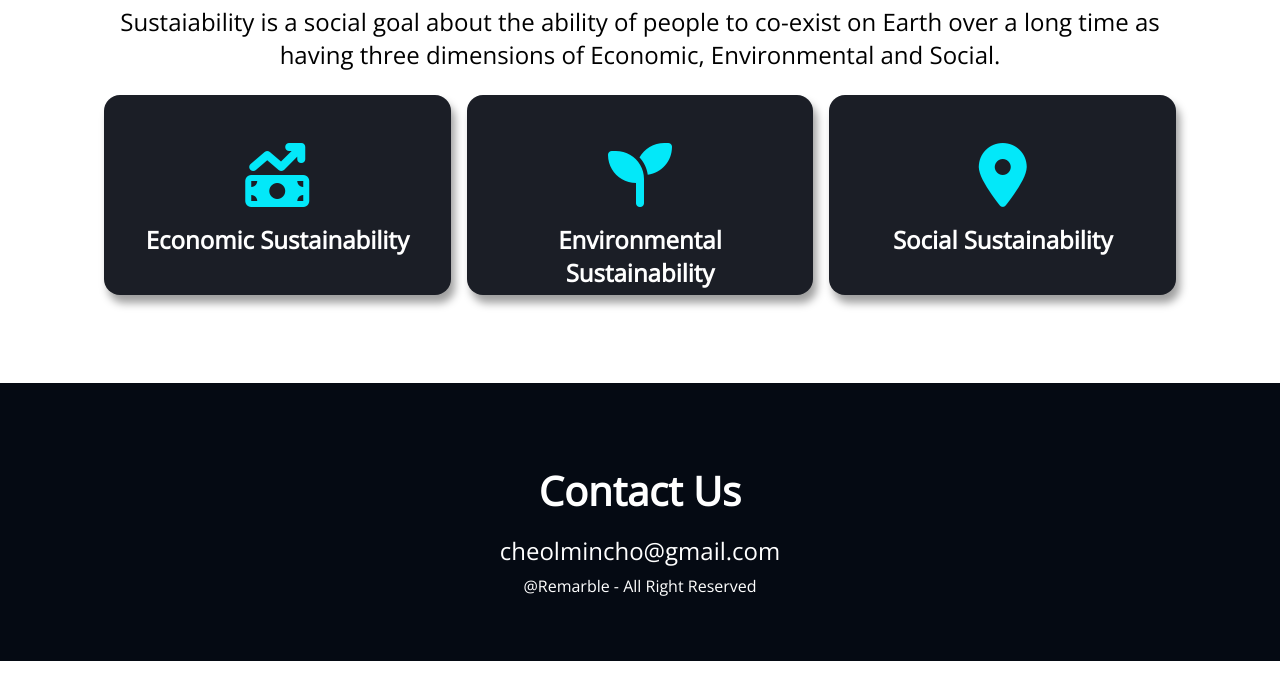
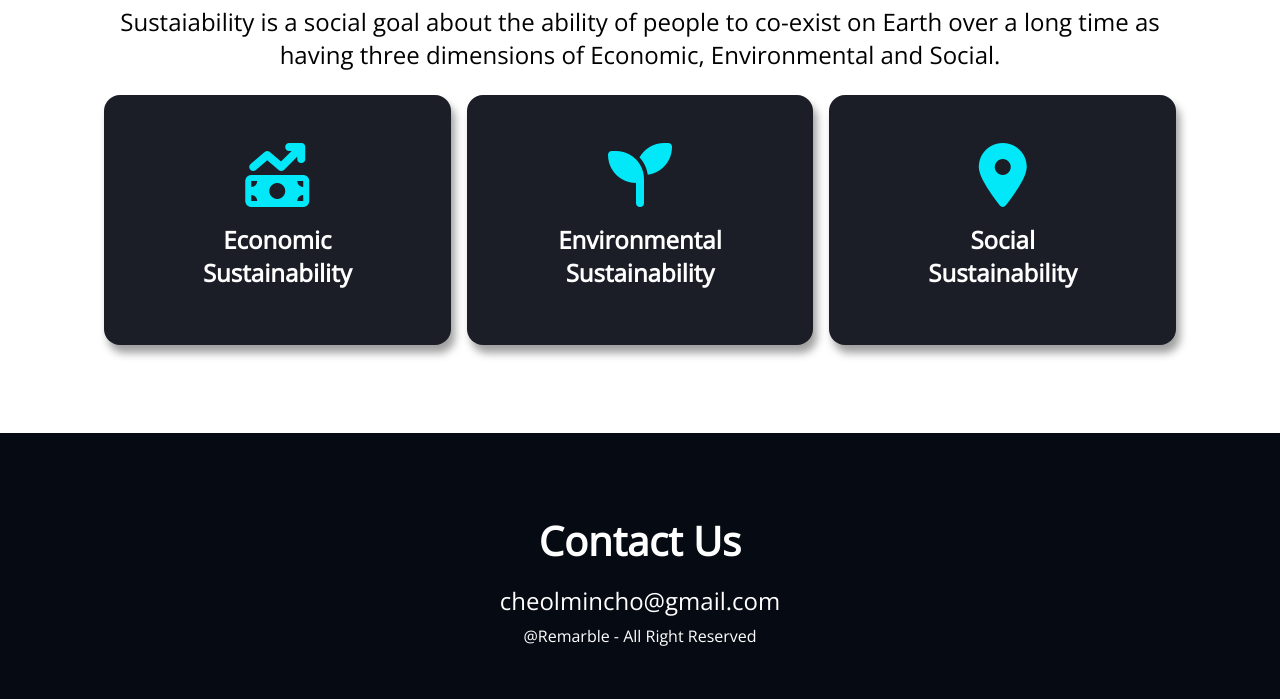
Before and after one commit to charming111/charming111.github.io, a plain HTML site: page index.html in a window 1280 px wide. Shown: the part 743-1442 px from the top of the page. Before the commit the page ends 1404 px from the top, so only its background shows below. Drawn offline with nearby package versions, Linux system fonts and the light colour scheme.

Commit message:
website-fix

```diff
--- a/css/style.css
+++ b/css/style.css
@@ -219,7 +219,7 @@ button:focus {
     border-radius: 1rem;
     cursor: default;
     width: 400px;
-    height: 200px;
+    height: 250px;
     box-shadow: 4.0px 8.0px 8.0px rgba(0,0,0,0.38);
 }
 
--- a/index.html
+++ b/index.html
@@ -65,15 +65,15 @@
             <ul class="majors">
                 <li class="major">
                     <i class="fa-solid fa-money-bill-trend-up major__icon"></i>
-                    <p class="major__title">Economic Sustainability</p>
+                    <p class="major__title">Economic <br/> Sustainability</p>
                 </li>
                 <li class="major">
                     <i class="fa-solid fa-seedling major__icon"></i>
-                    <p class="major__title">Environmental Sustainability</p>
+                    <p class="major__title">Environmental <br/> Sustainability</p>
                 </li>
                 <li class="major">
                     <i class="fa-solid fa-location-dot major__icon"></i>
-                    <p class="major__title">Social Sustainability</p>
+                    <p class="major__title">Social <br/> Sustainability</p>
                 </li>
             </ul>
         </div>
```
